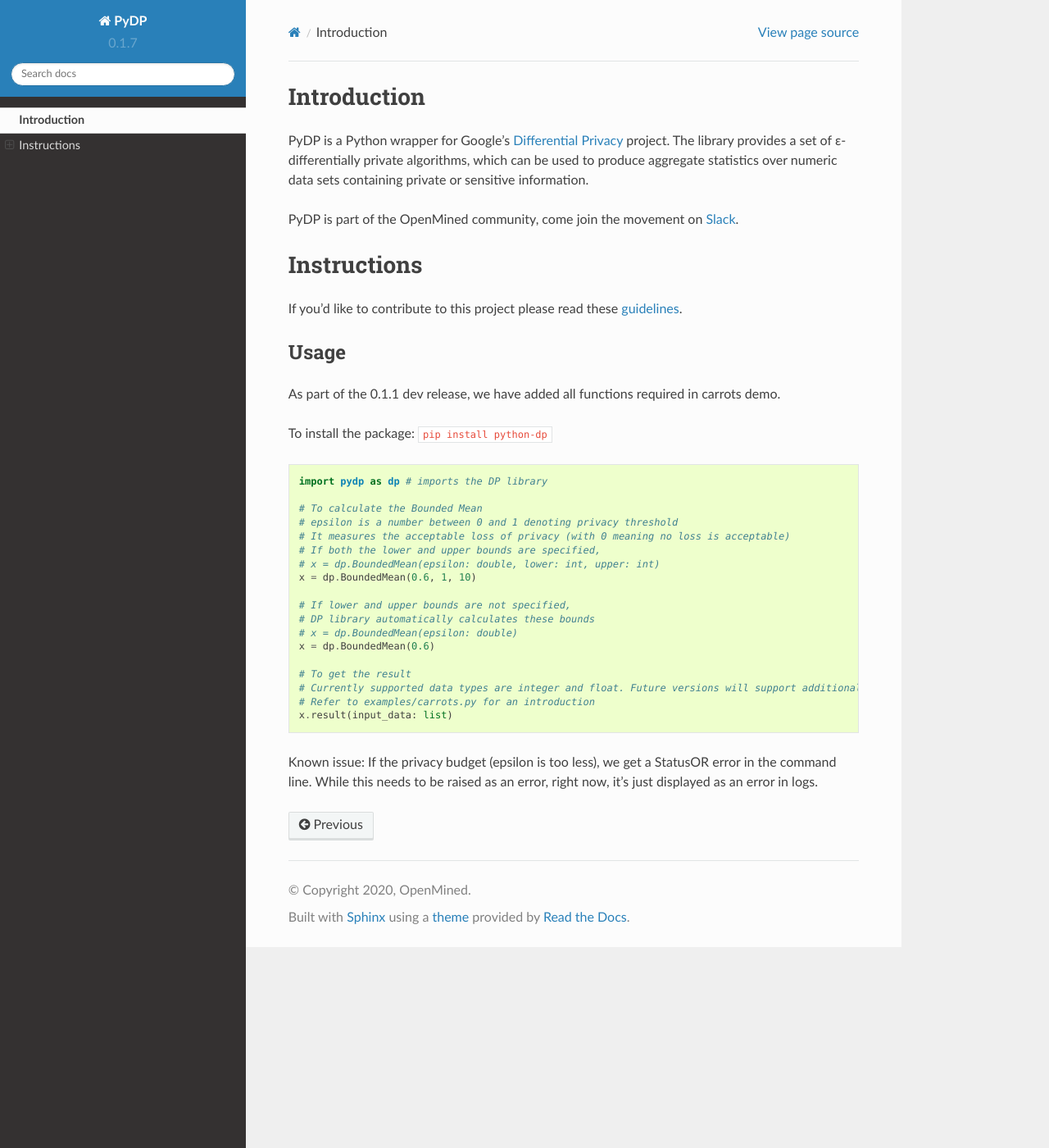
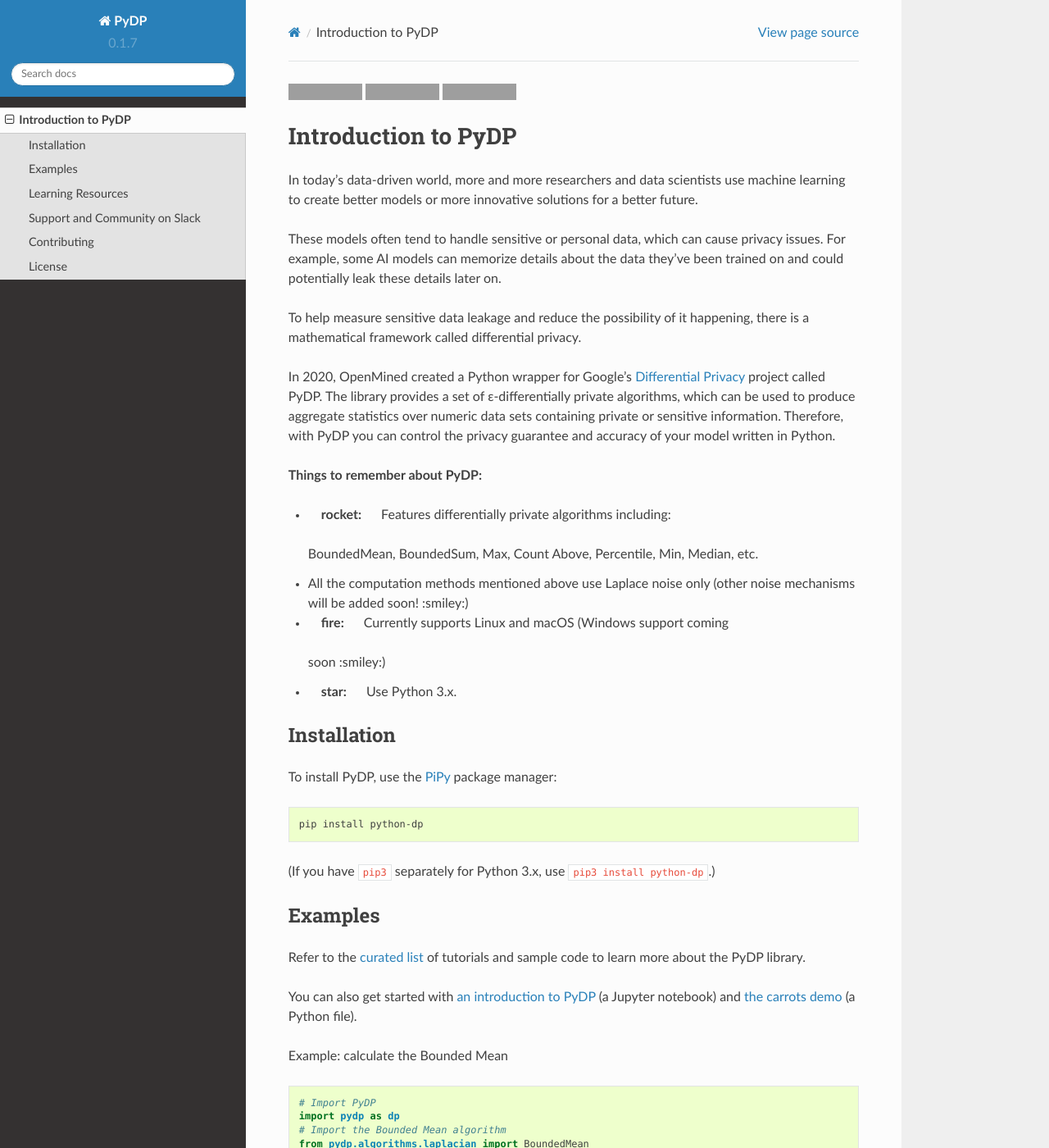
Before and after one commit to OpenMined/PyDP, a Sphinx documentation site: the page built from docs/readme.rst, in a window 1280 px wide and 1400 px high. Shown: the whole window at 82% size. Built offline with Sphinx 7.4.7 and the Read the Docs theme 2.0.0, drawn with Linux system fonts in a browser that asks for light colours; pages that are not in the unit, such as notebooks, are missing from menus; some of the changed text lies outside the part shown; grey boxes are pictures that could not be loaded.

Commit message:
readme.rst docs

```diff
--- a/docs/introduction.rst
+++ b/docs/introduction.rst
@@ -144,7 +144,7 @@
 
 
 
-FURTHER READING
+Further Reading
 ============
 
 * `Secure and Private AI Course on Udacity by Andrew Trask <https://www.udacity.com/course/secure-and-private-ai--ud185>`_
--- a/docs/readme.rst
+++ b/docs/readme.rst
@@ -1,53 +1,116 @@
-Introduction
-============
+| |Tests| |Version| |License|
 
-PyDP is a Python wrapper for Google’s `Differential Privacy`_ project.
-The library provides a set of ε-differentially private algorithms, which
-can be used to produce aggregate statistics over numeric data sets
-containing private or sensitive information.
+Introduction to PyDP
+====
 
-PyDP is part of the OpenMined community, come join the movement on
-`Slack`_.
+In today's data-driven world, more and more researchers and data
+scientists use machine learning to create better models or more innovative
+solutions for a better future.
 
-Instructions
-============
+These models often tend to handle sensitive or personal data, which
+can cause privacy issues. For example, some AI models can memorize details about the data they've been trained on and could potentially leak these
+details later on.
 
-If you’d like to contribute to this project please read these
-`guidelines`_.
+To help measure sensitive data leakage and reduce the possibility of
+it happening, there is a mathematical framework called differential
+privacy.
 
-Usage
------
+In 2020, OpenMined created a Python wrapper for Google's `Differential
+Privacy <https://github.com/google/differential-privacy>`_ project
+called PyDP. The library provides a set of ε-differentially private algorithms,
+which can be used to produce aggregate statistics over numeric data sets containing
+private or sensitive information. Therefore, with PyDP you can control the
+privacy guarantee and accuracy of your model written in Python.
 
-As part of the 0.1.1 dev release, we have added all functions required in carrots demo.
+**Things to remember about PyDP:**
 
+-  :rocket: Features differentially private algorithms including:
+   BoundedMean,
+   BoundedSum, Max, Count Above, Percentile, Min, Median, etc.
+-  All the computation methods mentioned above use Laplace noise only
+   (other
+   noise mechanisms will be added soon! :smiley:)
+-  :fire: Currently supports Linux and macOS (Windows support coming
+   soon
+   :smiley:)
+-  :star: Use Python 3.x.
 
-To install the package: ``pip install python-dp``
+Installation
+------------
 
-::
+To install PyDP, use the `PiPy <https://pip.pypa.io/en/stable/>`__
+package manager:
 
-   import pydp as dp # imports the DP library
+.. code:: bash
 
-   # To calculate the Bounded Mean
-   # epsilon is a number between 0 and 1 denoting privacy threshold
-   # It measures the acceptable loss of privacy (with 0 meaning no loss is acceptable)
-   # If both the lower and upper bounds are specified,
-   # x = dp.BoundedMean(epsilon: double, lower: int, upper: int)
-   x = dp.BoundedMean(0.6, 1, 10)
+    pip install python-dp
 
-   # If lower and upper bounds are not specified,
-   # DP library automatically calculates these bounds
-   # x = dp.BoundedMean(epsilon: double)
-   x = dp.BoundedMean(0.6)
+(If you have ``pip3`` separately for Python 3.x, use ``pip3 install python-dp``.)
 
-   # To get the result
-   # Currently supported data types are integer and float. Future versions will support additional data types
-   # Refer to examples/carrots.py for an introduction
-   x.result(input_data: list)
+Examples
+--------
 
-Known issue: If the privacy budget (epsilon is too less), we get a
-StatusOR error in the command line. While this needs to be raised as an
-error, right now, it’s just displayed as an error in logs.
+Refer to the `curated list <https://github.com/OpenMined/PyDP/tree/dev/examples>`__ of tutorials and sample code to learn more about the PyDP library.
 
-.. _Differential Privacy: https://github.com/google/differential-privacy
-.. _Slack: http://slack.openmined.org/
-.. _guidelines: https://github.com/OpenMined/PyDP/blob/master/contributing.md
+You can also get started with `an introduction to
+PyDP <https://github.com/OpenMined/PyDP/blob/dev/examples/carrots_demo/carrots_demo.ipynb>`__ (a Jupyter notebook) and `the carrots demo <https://github.com/OpenMined/PyDP/blob/dev/examples/carrots_demo/carrots.py>`__ (a Python file).
+
+Example: calculate the Bounded Mean
+
+.. code:: python
+
+    # Import PyDP
+    import pydp as dp
+    # Import the Bounded Mean algorithm
+    from pydp.algorithms.laplacian import BoundedMean
+
+    # Calculate the Bounded Mean
+    # Structure: `BoundedMean(epsilon: double, lower: int, upper: int)`
+    # `epsilon`: a Double, between 0 and 1, denoting the privacy threshold,
+    #            measures the acceptable loss of privacy (with 0 meaning no loss is acceptable)
+    # `lower` and `upper`: Integers, representing lower and upper bounds, respectively
+    x = BoundedMean(0.6, 1, 10)
+
+    # If the lower and upper bounds are not specified,
+    # PyDP automatically calculates these bounds
+    # x = BoundedMean(epsilon: double)
+    x = BoundedMean(0.6)
+
+    # Calculate the result
+    # Currently supported data types are integers and floats
+    # Future versions will support additional data types
+    # (Refer to https://github.com/OpenMined/PyDP/blob/dev/examples/carrots.py)
+    x.quick_result(input_data: list)
+
+Learning Resources
+------------------
+
+Go to `resources <https://github.com/OpenMined/PyDP/blob/dev/resources.md>`__ to learn more about differential privacy.
+
+Support and Community on Slack
+------------------------------
+
+If you have questions about the PyDP library, join `OpenMined's Slack <https://slack.openmined.org>`__ and check the **#lib\_pydp** channel. To follow the code source changes, join **#code\_dp\_python**.
+
+Contributing
+------------
+
+To contribute to the PyDP project, read the `guidelines <https://github.com/OpenMined/PyDP/blob/dev/contributing.md>`__.
+
+Pull requests are welcome. If you want to introduce major changes,
+please open an issue first to discuss what you would like to change.
+
+Please make sure to update tests as appropriate.
+
+.. raw:: html
+
+   <!-- ## Contributors -->
+
+License
+-------
+
+`Apache License 2.0 <https://choosealicense.com/licenses/apache-2.0/>`__
+
+.. |Tests| image:: https://img.shields.io/github/workflow/status/OpenMined/PyDP/Tests
+.. |Version| image:: https://img.shields.io/github/v/tag/OpenMined/PyDP?color=green&label=pypi
+.. |License| image:: https://img.shields.io/github/license/OpenMined/PyDP
```
